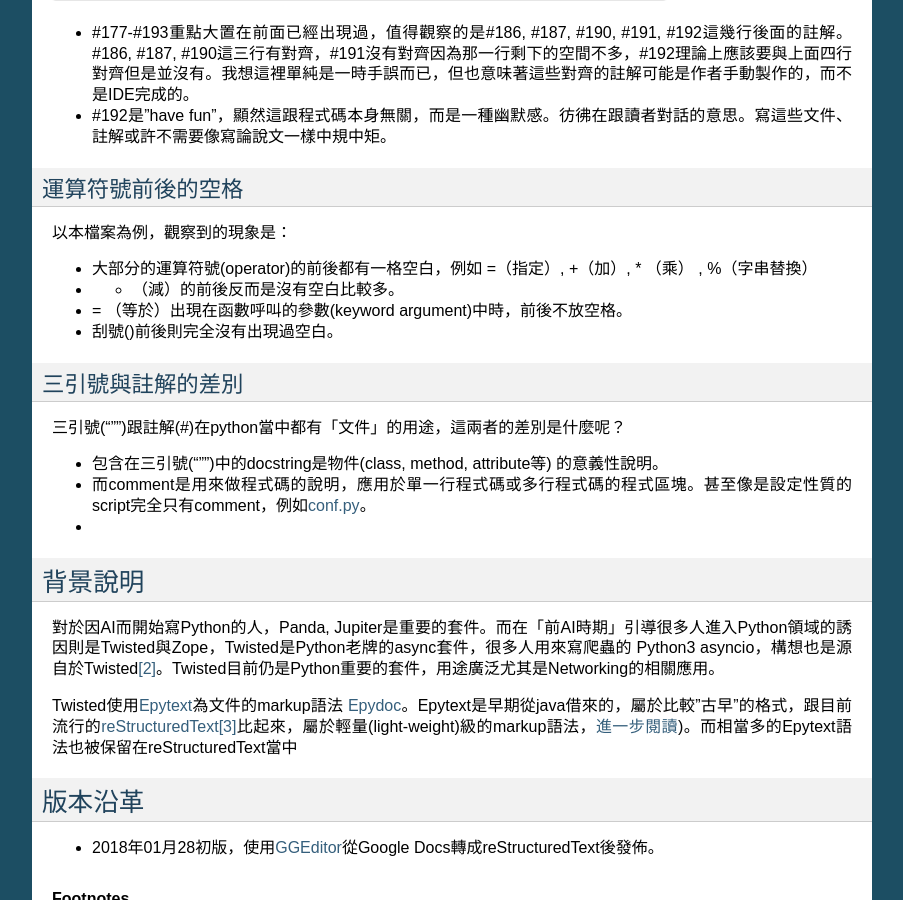
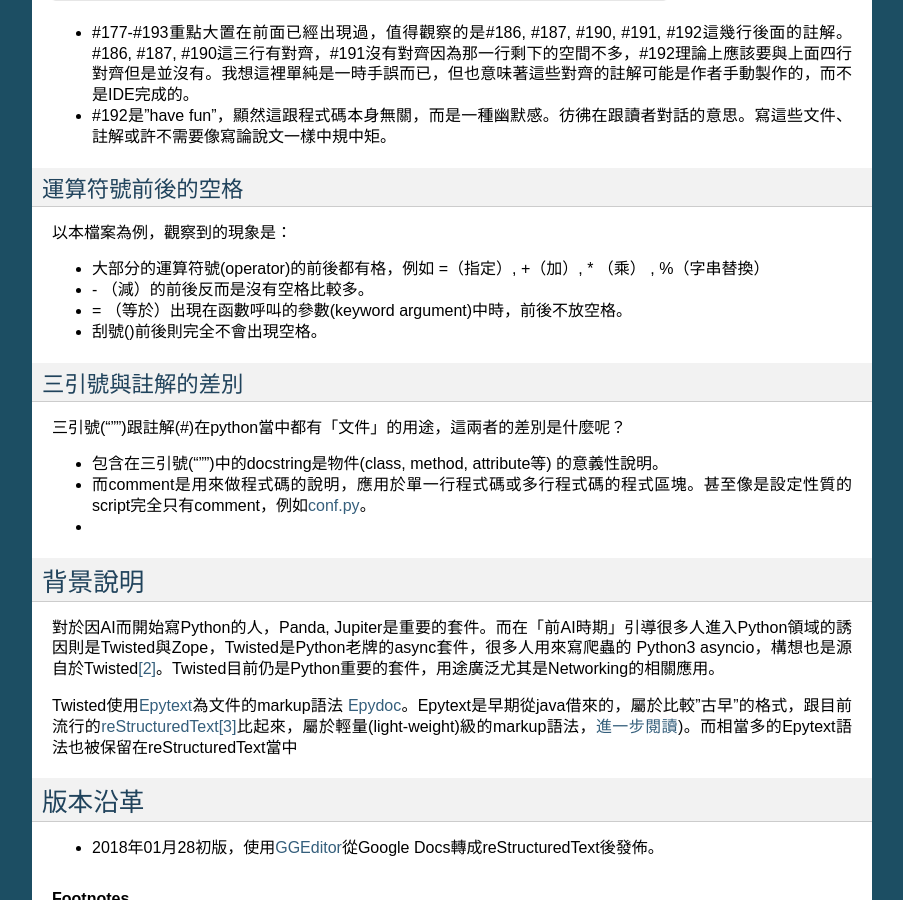
Before and after one commit to iapyeh/iapyeh, a Sphinx documentation site: the page built from docs/blogs/technical/docs_style_review_twisted.rst, in a window 1280 px wide and 900 px high, scrolled down 6201 px. Shown: the whole window, without its empty margins (198-1101 px from the left). Built offline with Sphinx 7.4.7, drawn with Linux system fonts in a browser that asks for light colours.

Commit message:
Google Docs reST Editor@2018-1-28 21:41:46

```diff
--- a/docs/blogs/technical/docs_style_review_twisted.rst
+++ b/docs/blogs/technical/docs_style_review_twisted.rst
@@ -123,13 +123,13 @@
 
 以本檔案為例，觀察到的現象是：
 
-* 大部分的運算符號(operator)的前後都有一格空白，例如 =（指定）, +（加）, \* （乘） ,  %（字串替換）
+* 大部分的運算符號(operator)的前後都有格，例如 =（指定）, +（加）, \* （乘） ,  %（字串替換）
 
-*  - （減）的前後反而是沒有空白比較多。
+* \- （減）的前後反而是沒有空格比較多。
 
 * = （等於）出現在函數呼叫的參數(keyword argument)中時，前後不放空格。
 
-* 刮號()前後則完全沒有出現過空白。
+* 刮號()前後則完全不會出現空格。
 
 .. _h5c462122702e7cc06763134049d56:
 
```
